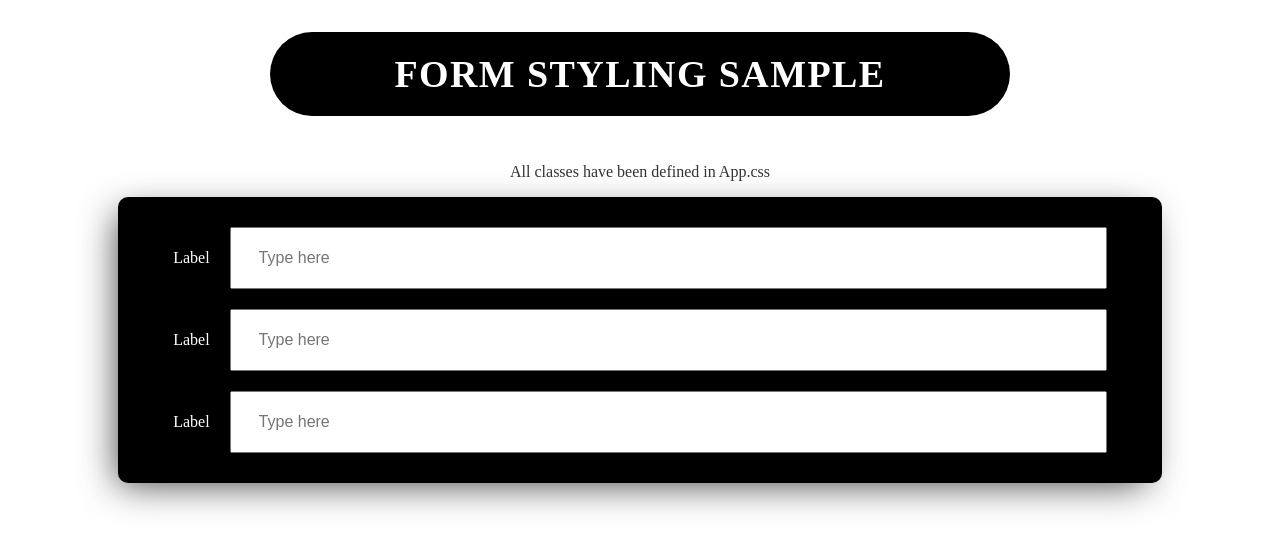
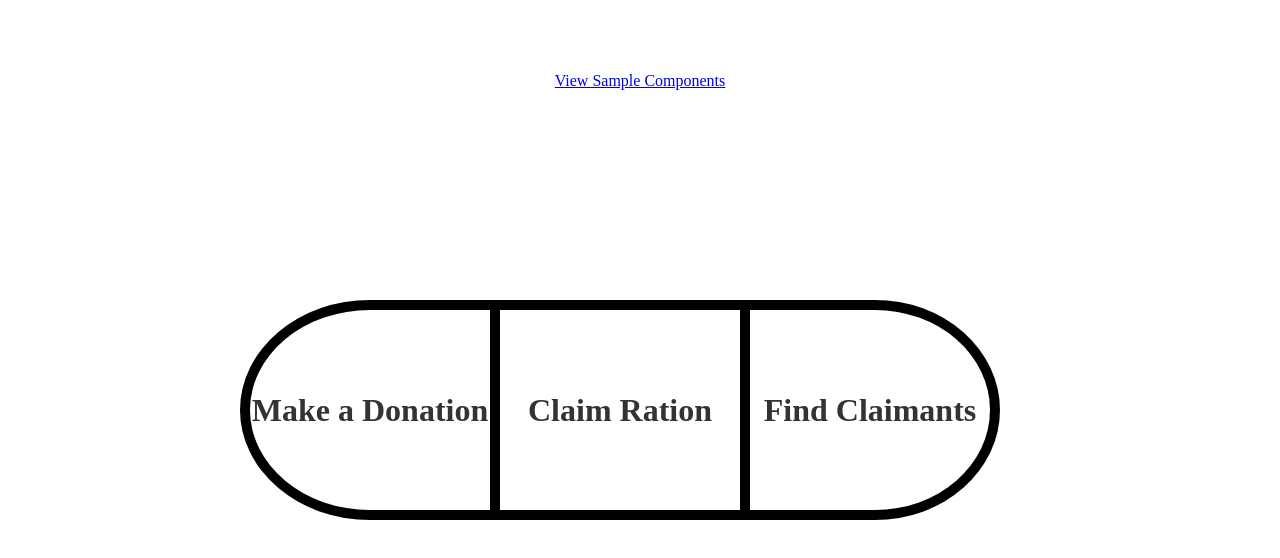
Before and after one commit to hamza1220/Donations-Webapp, a React (Create React App) app: page / in a window 1280 px wide. Shown: the top 558 px of the page. Built offline with nearby package versions, Linux system fonts and the light colour scheme; a web font is replaced by a local one.

Commit message:
home-btn-done

```diff
--- a/src/App.css
+++ b/src/App.css
@@ -98,6 +98,10 @@ input:focus{
   margin-right: 20px;
 }
 
+.w-33{
+  width: 30%;
+}
+
 h2{
   background-color: #000;
   width: 70%;
--- a/src/App.js
+++ b/src/App.js
@@ -2,6 +2,11 @@ import React, { Component } from 'react';
 import { Route, Switch } from 'react-router-dom';
 import './App.css';
 import Home from './pages/Home';
+import Sample from './pages/Sample';
+import DonorForm from './pages/DonorForm'
+import ClaimantForm from './pages/ClaimantForm'
+import Search from './pages/Search'
+
 
 class App extends Component {
   render() {
@@ -9,6 +14,10 @@ class App extends Component {
       <div>
         <Switch>
           <Route exact path='/' component={Home}/>
+          <Route path='/sample' component={Sample}/>
+          <Route path='/donate' component={DonorForm}/>
+          <Route path='/claim'  component={ClaimantForm}/>
+          <Route path='/search' component={Search}/>
         </Switch>
       </div>
     )
--- /dev/null
+++ b/src/pages/ClaimantForm.js
@@ -0,0 +1,16 @@
+import React, { Component } from 'react';
+
+import '../App.css'
+
+class ClaimantForm extends Component {
+  render() {
+    return (
+    <div className="App">
+
+        <h2> Claimant Form </h2>
+
+    </div>
+    );
+  }
+}
+export default ClaimantForm;
--- /dev/null
+++ b/src/pages/DonorForm.js
@@ -0,0 +1,16 @@
+import React, { Component } from 'react';
+
+import '../App.css'
+
+class DonorForm extends Component {
+  render() {
+    return (
+    <div className="App">
+
+        <h2> Donor Form </h2>
+
+    </div>
+    );
+  }
+}
+export default DonorForm;
--- /dev/null
+++ b/src/pages/Home.css
@@ -0,0 +1,49 @@
+.container{
+	position: relative;
+	min-height: 100vh;
+	overflow: hidden;
+}
+
+.btn-container{
+	position: absolute;
+	top: 50%;
+    left: 50%;
+    transform: translate(-50%, -50%);
+	height: 200px;
+	width: 800px;
+
+	font-size: 2em;
+	font-weight: 800;
+}
+
+.donor, .claimant, .search{
+	display: flex;
+	justify-content: center;
+	align-content: center;
+	flex-direction: column;
+	height: 100%;
+	border-top: 10px solid black;
+	border-bottom: 10px solid black;
+	transition: 0.3s;
+	text-decoration: none;
+	color: #333;
+}
+
+.donor, .claimant{
+	border-right: 10px solid black;
+}
+
+.donor{
+	border-left: 10px solid black;
+	border-radius: 50% 0 0 50%;
+}
+
+.search{
+	border-right: 10px solid black;
+	border-radius: 0 50% 50% 0
+}
+
+.donor:hover, .claimant:hover, .search:hover{
+	background-color: black;
+	color: #3536ff;
+}
--- a/src/pages/Home.js
+++ b/src/pages/Home.js
@@ -1,26 +1,31 @@
 import React, { Component } from 'react';
+import { Link } from 'react-router-dom'
+
 import '../App.css'
+import './Home.css'
 
 class Home extends Component {
   render() {
     return (
-    <div className="App">
-      	<h2>Form Styling Sample</h2>
-      	<p> All classes have been defined in App.css </p>
-      	<div className = "form">
-      		<span className="label">Label</span>
-	    	<input placeholder="Type here"/>
+    <div className="App container">
 
-	    	<div className="spacer-20"/>
+        <Link to='/sample'>
+          <br/><br/><br/><br/>
+          View Sample Components
+        </Link>
 
-      		<span className="label">Label</span>
-	    	<input placeholder="Type here"/>
+        <div className="btn-container">
+          <Link to='/donate' className="donor left w-33">
+            Make a Donation
+          </Link>
+          <Link to='/claim' className="claimant left w-33">
+            Claim Ration
+          </Link>
+          <Link to='/search' className="search left w-33">
+            Find Claimants
+          </Link>
+        </div>
 
-	    	<div className="spacer-20"/>
-
-      		<span className="label">Label</span>
-	    	<input placeholder="Type here"/>
-      	</div>
     </div>
     );
   }
--- /dev/null
+++ b/src/pages/Sample.js
@@ -0,0 +1,28 @@
+import React, { Component } from 'react';
+import '../App.css'
+
+class Sample extends Component {
+  render() {
+    return (
+    <div className="App">
+      	<h2>Form Styling Sample</h2>
+      	<p> All classes have been defined in App.css </p>
+      	<div className = "form">
+      		<span className="label">Label</span>
+	    	<input placeholder="Type here"/>
+
+	    	<div className="spacer-20"/>
+
+      		<span className="label">Label</span>
+	    	<input placeholder="Type here"/>
+
+	    	<div className="spacer-20"/>
+
+      		<span className="label">Label</span>
+	    	<input placeholder="Type here"/>
+      	</div>
+    </div>
+    );
+  }
+}
+export default Sample;
--- /dev/null
+++ b/src/pages/Search.js
@@ -0,0 +1,16 @@
+import React, { Component } from 'react';
+
+import '../App.css'
+
+class Search extends Component {
+  render() {
+    return (
+    <div className="App">
+
+        <h2> Search Page </h2>
+
+    </div>
+    );
+  }
+}
+export default Search;
```
